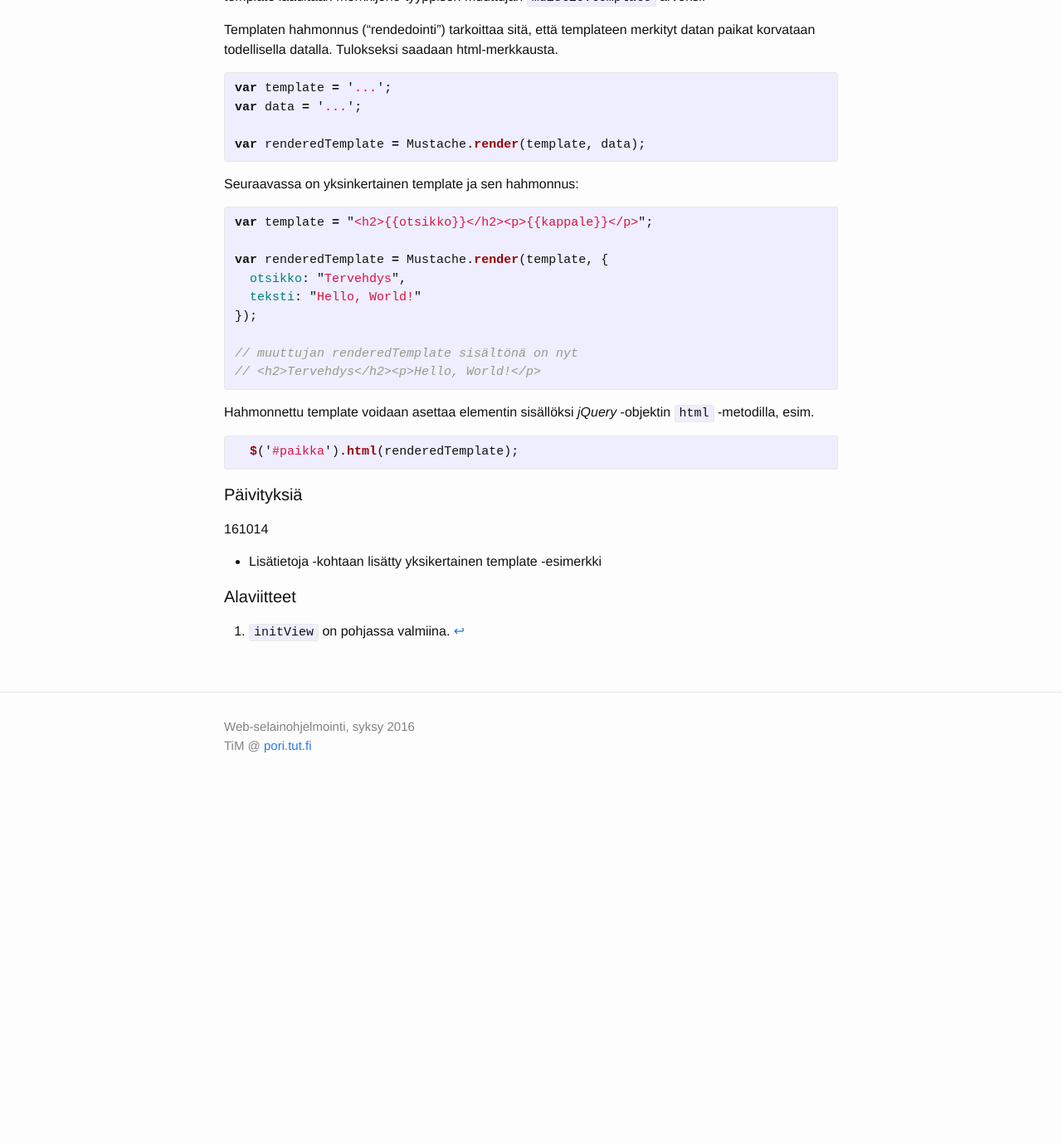
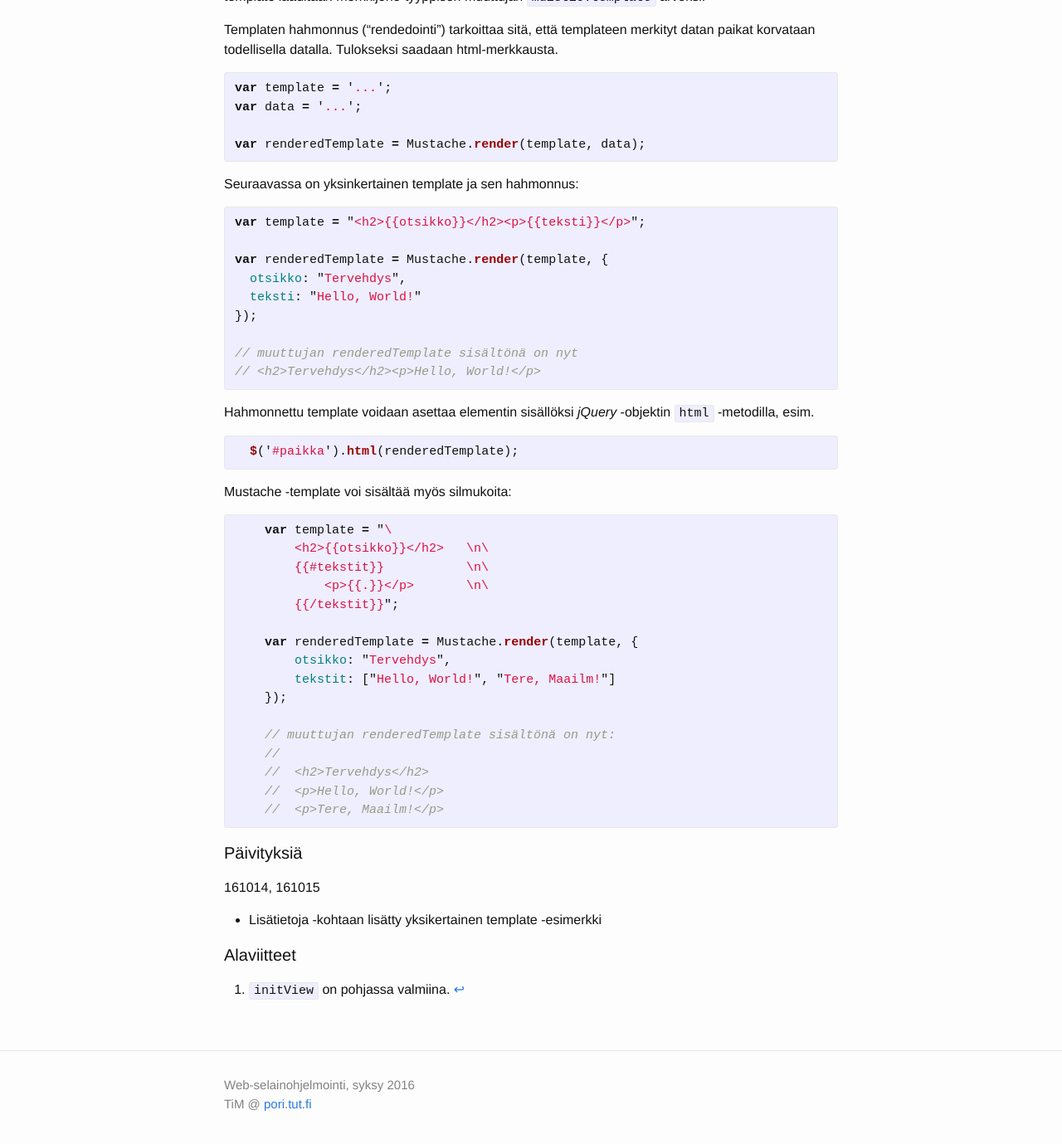
Before and after one commit to timedu/wso, a Jekyll site: the page built from _osa3/tehtava33.md, in a window 1280 px wide and 1400 px high, scrolled down 1431 px. Shown: the top 1379 px of the window at 83% size. Built offline with Jekyll 4.4.1, drawn with Linux system fonts in a browser that asks for light colours; before the commit the page ends 2401 px from its top, so only the background shows below that.

Commit message:
ex3.3 update

```diff
--- a/_osa3/tehtava33.md
+++ b/_osa3/tehtava33.md
@@ -71,7 +71,7 @@ Seuraavassa on yksinkertainen template ja sen hahmonnus:
 {% highlight javascript %}
 {% raw %}
 
-var template = "<h2>{{otsikko}}</h2><p>{{kappale}}</p>";
+var template = "<h2>{{otsikko}}</h2><p>{{teksti}}</p>";
 
 var renderedTemplate = Mustache.render(template, {
   otsikko: "Tervehdys",
@@ -92,10 +92,35 @@ Hahmonnettu template voidaan asettaa elementin sisällöksi *jQuery* -objektin `
 
 {% endhighlight %}
 
+Mustache -template voi sisältää myös silmukoita:
+
+{% highlight javascript %}
+{% raw %}
+
+    var template = "\
+        <h2>{{otsikko}}</h2>   \n\
+        {{#tekstit}}           \n\
+            <p>{{.}}</p>       \n\
+        {{/tekstit}}";
+
+    var renderedTemplate = Mustache.render(template, {
+        otsikko: "Tervehdys",
+        tekstit: ["Hello, World!", "Tere, Maailm!"]
+    });
+
+    // muuttujan renderedTemplate sisältönä on nyt:
+    //
+    //  <h2>Tervehdys</h2>
+    //  <p>Hello, World!</p>
+    //  <p>Tere, Maailm!</p>
+
+{% endraw %}
+{% endhighlight %}
+
 
 #### Päivityksiä
 
-161014
+161014, 161015
 
 * Lisätietoja -kohtaan lisätty yksikertainen template -esimerkki
 
```
